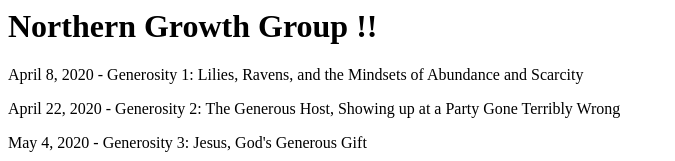
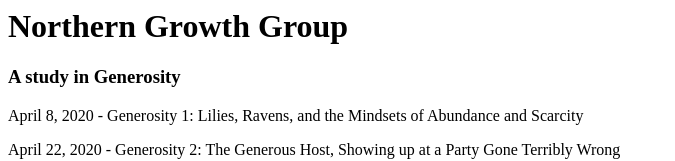
Before and after one commit to benebakker/benebakker.github.io, a plain HTML site: page index.html in a window 1280 px wide. Shown: the top 161 px of the page, without its empty margins (0-675 px from the left). Drawn offline with Linux system fonts and the light colour scheme.

Commit message:
Update index.html

```diff
--- a/index.html
+++ b/index.html
@@ -1,6 +1,8 @@
 <h1>
-  Northern Growth Group !!
+  Northern Growth Group
 </h1>
+
+<h3> A study in Generosity </h3>
 
 <p>April 8, 2020 - Generosity 1:  Lilies, Ravens, and the Mindsets of Abundance and Scarcity</p>
 
```
